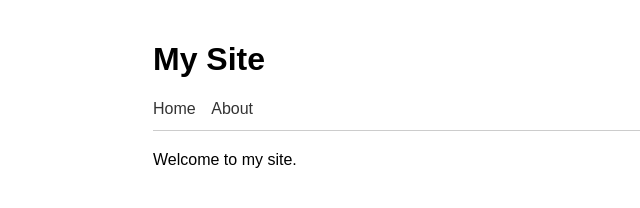
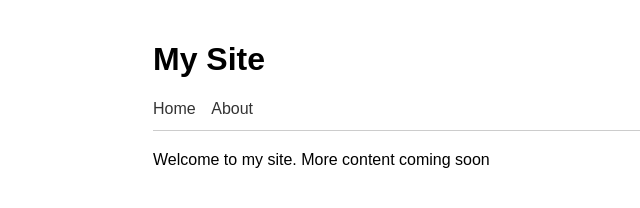
Before and after one commit to gbeimnt-jpg/my_site, a plain HTML site: page index.html in a window 1280 px wide. Shown: the whole page, without its empty margins (87-727 px from the left). Drawn offline with Linux system fonts and the light colour scheme.

Commit message:
update welcome message on home page

```diff
--- a/index.html
+++ b/index.html
@@ -14,7 +14,7 @@
 </nav>
 </header>
 <main>
-<p>Welcome to my site.</p>
+<p>Welcome to my site. More content coming soon</p>
 </main>
 </body>
 </html>
```
